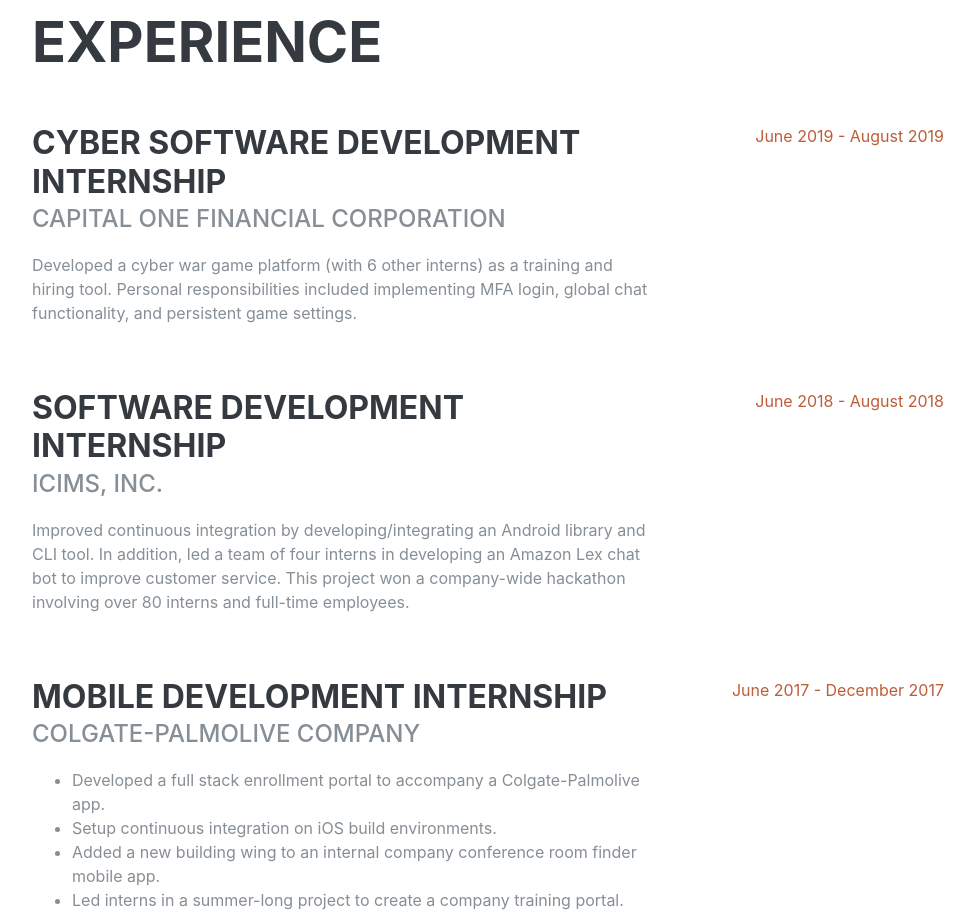
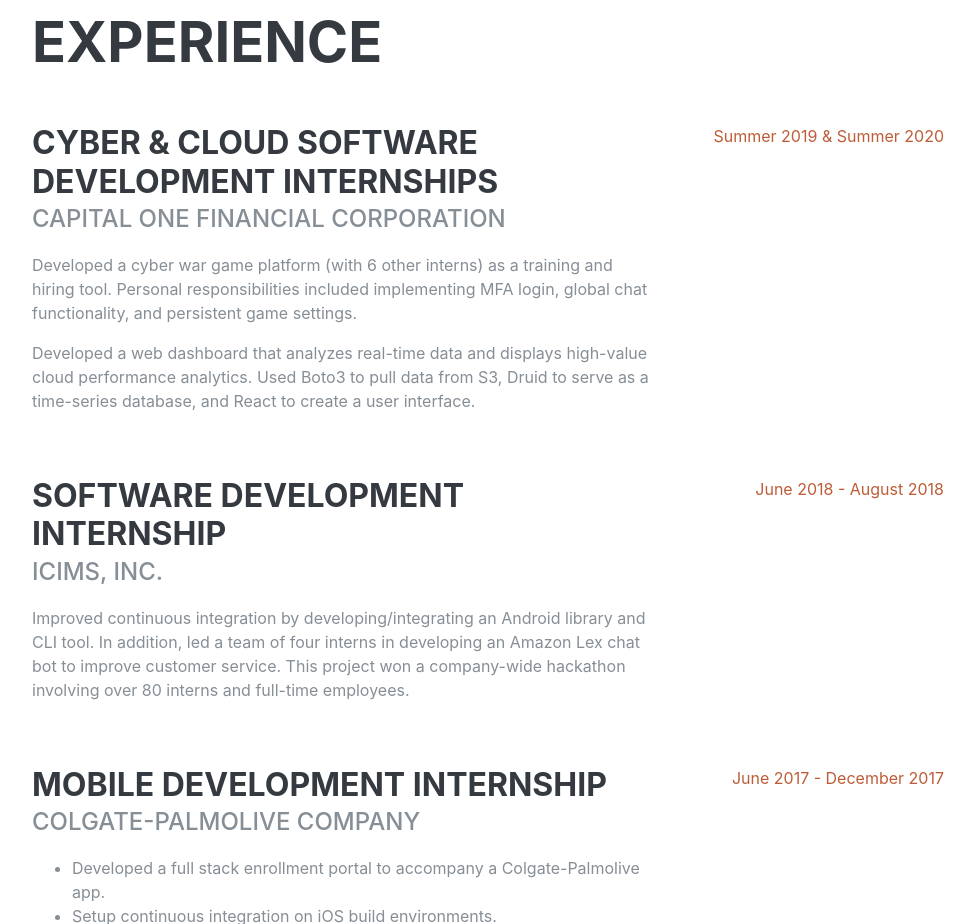
Before and after one commit to johndaudelin/john-daudelin-profile, a plain HTML site: page index.html in a window 1280 px wide. Shown: the part 840-1764 px from the top of the page, without its empty margins (288-1263 px from the left). Drawn offline with Linux system fonts and the light colour scheme; a web font is replaced by a local one.

Commit message:
Update resume and Capital One section

```diff
--- a/index.html
+++ b/index.html
@@ -93,13 +93,16 @@
 
         <div class="resume-item d-flex flex-column flex-md-row justify-content-between mb-5">
           <div class="resume-content">
-            <h3 class="mb-0">Cyber Software Development Internship</h3>
+            <h3 class="mb-0">Cyber & Cloud Software Development Internships</h3>
             <div class="subheading mb-3">Capital One Financial Corporation</div>
             <p>Developed a cyber war game platform (with 6 other interns) as a training and hiring tool. Personal responsibilities included implementing MFA login, global chat functionality, and persistent game settings.
               </p>
+            <p>Developed a web dashboard that analyzes real-time data and displays high-value cloud performance analytics.
+              Used Boto3 to pull data from S3, Druid to serve as a time-series database, and React to create a user interface.
+              </p>
           </div>
           <div class="resume-date text-md-right">
-            <span class="text-primary">June 2019 - August 2019</span>
+            <span class="text-primary">Summer 2019 & Summer 2020</span>
           </div>
         </div>
 
```
Also changed, not shown: 1 other file.
